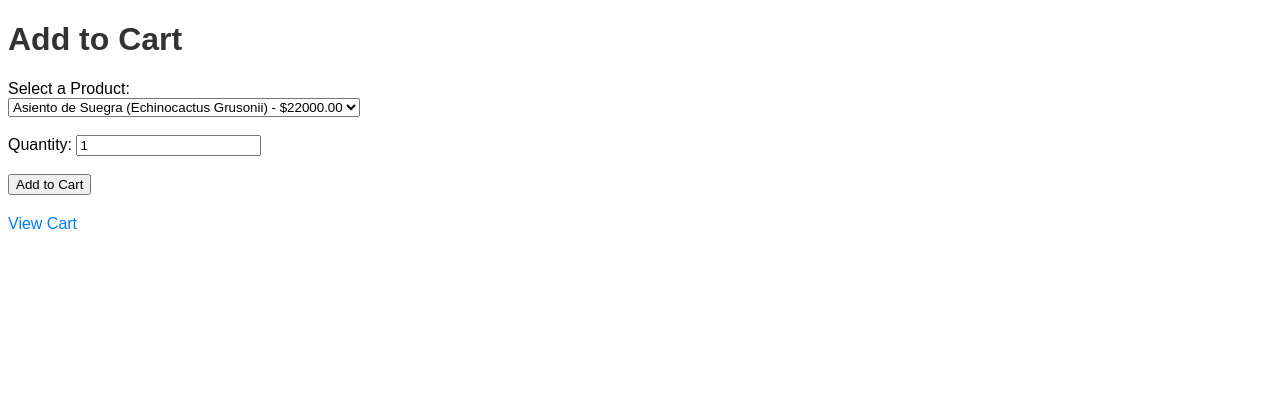
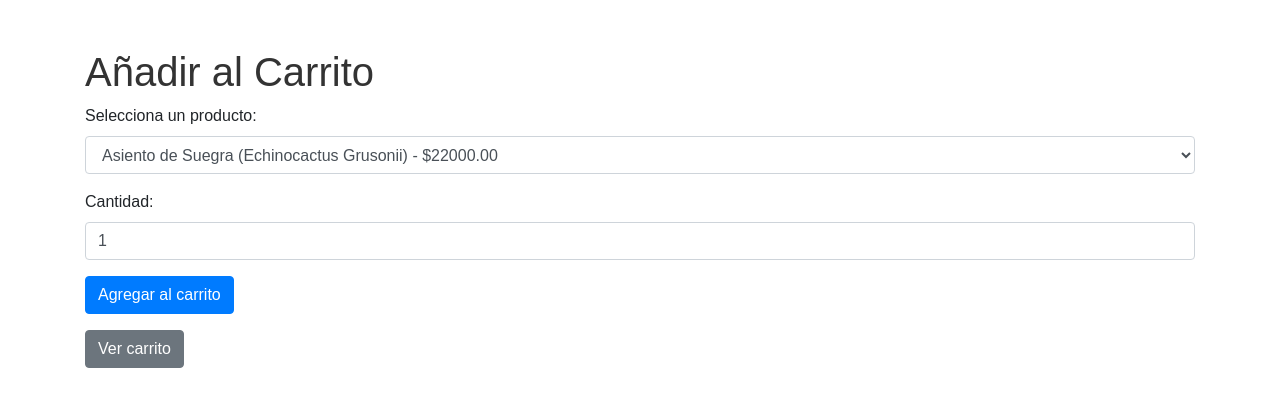
Before and after one commit to Pipo9308/RinconVerde, a Django app: page /cart/add/ in a window 1280 px wide. Shown: the top 407 px of the page. Run offline with Django 5.2, Linux system fonts and the light colour scheme; data comes from the database, SQL or seed files in the repository; both versions use the stored data as it was after the commit; some libraries are stand-ins or nearby versions.

Commit message:
Añade estilos de bootstrap al carrito

```diff
--- a/cart/templates/cart/add_to_cart.html
+++ b/cart/templates/cart/add_to_cart.html
@@ -3,22 +3,30 @@
 <head>
     <meta charset="UTF-8">
     <title>Add to Cart</title>
+    <link rel="stylesheet" href="https://stackpath.bootstrapcdn.com/bootstrap/4.5.0/css/bootstrap.min.css" integrity="sha384-9aIt2nRpC12Uk9gS9baDl411NQApFmC26EwAOH8WgZl5MYYxFfc+NcPb1dKGj7Sk" crossorigin="anonymous">
     {% load static %}
     <link rel="stylesheet" href="{% static 'css/style.css' %}">
 </head>
 <body>
-    <h1>Add to Cart</h1>
+    <div class="container mt-5">
+        <h1>Añadir al Carrito</h1>
         <form method="post" action="{% url 'cart:add_to_cart' %}">
             {% csrf_token %}
-        <label for="product">Select a Product:</label><br>
-        <select name="product_id" id="product">
+            <div class="form-group">
+                <label for="product">Selecciona un producto:</label>
+                <select name="product_id" id="product" class="form-control">
                     {% for product in products %}
                     <option value="{{ product.id }}">{{ product.name }} - ${{ product.price }}</option>
                     {% endfor %}
-        </select><br><br>
-        Quantity: <input type="number" name="quantity" value="1" min="1"><br><br>
-        <button type="submit">Add to Cart</button>
+                </select>
+            </div>
+            <div class="form-group">
+                <label for="quantity">Cantidad:</label>
+                <input type="number" name="quantity" value="1" min="1" class="form-control">
+            </div>
+            <button type="submit" class="btn btn-primary">Agregar al carrito</button>
         </form>
-    <a href="{% url 'cart:view_cart' %}">View Cart</a>
+        <a href="{% url 'cart:view_cart' %}" class="btn btn-secondary mt-3">Ver carrito</a>
+    </div>
 </body>
 </html>
```
Also changed, not shown: cart/templates/cart/view_cart.html (+24 -10 lines), db.sqlite3. Lines whose indentation alone changed are shown as unchanged.
